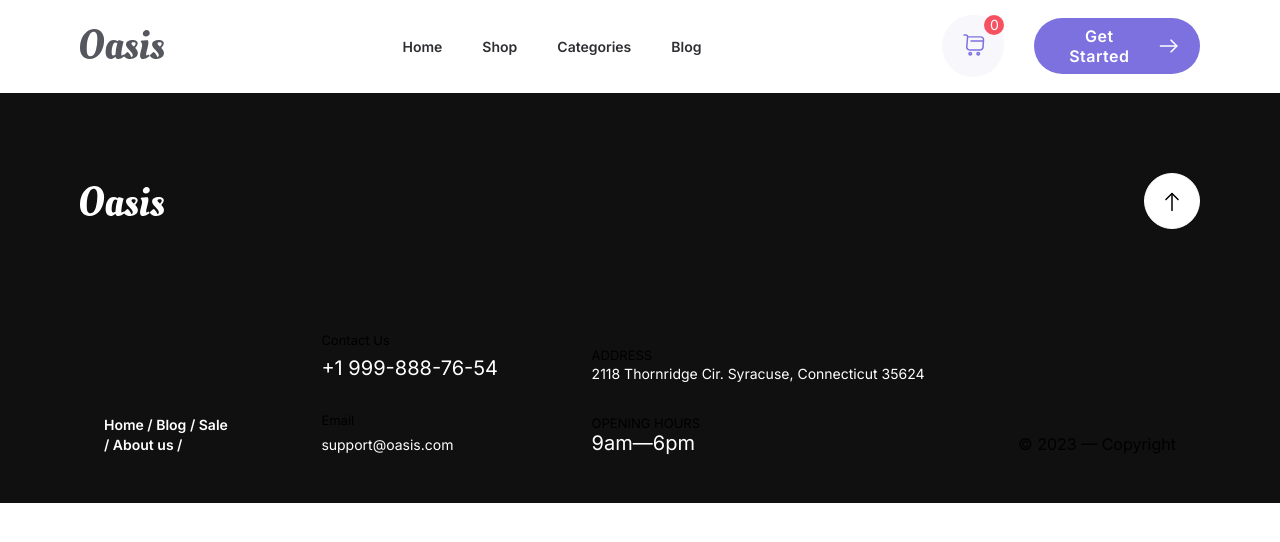
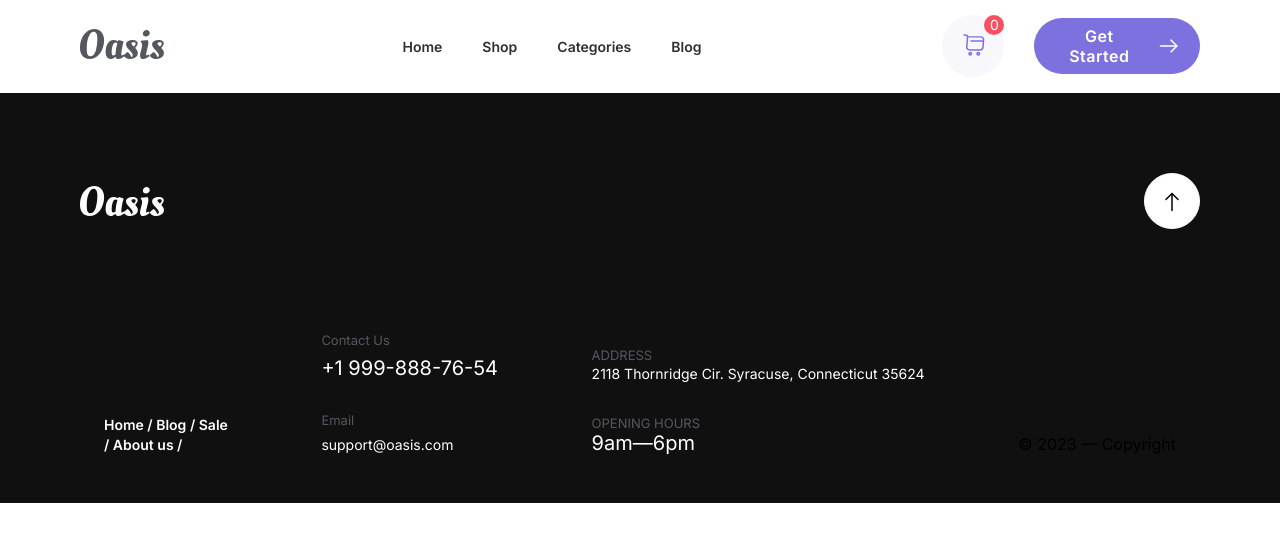
Before and after one commit to Harshit-Maurya838/oasis, a React (Vite) app in the folder client/: page / in a window 1280 px wide. Shown: the top 542 px of the page. Built offline with nearby package versions, Linux system fonts and the light colour scheme.

Commit message:
edit:footer sub heading colors

```diff
--- a/client/src/components/ui/footer.ui.component.jsx
+++ b/client/src/components/ui/footer.ui.component.jsx
@@ -20,21 +20,21 @@ function Footer() {
         </div>
         <div className="FotCard ContactUs">
           <div>
-            <p className='text-13-regular' >Contact Us</p>
+            <p className='text-13-regular subHeading' >Contact Us</p>
             <span className='text-20-regular' >+1 999-888-76-54</span>
           </div>
           <div>
-            <p className='text-13-regular' >Email</p>
+            <p className='text-13-regular subHeading' >Email</p>
             <span className='text-14-regular' >support@oasis.com</span>
           </div>
         </div>
         <div className="FotCard Add-Time">
           <div>
-            <p className='text-13-regular' >ADDRESS</p>
+            <p className='text-13-regular subHeading' >ADDRESS</p>
             <span className='text-14-regular' >2118 Thornridge Cir. Syracuse, Connecticut 35624</span>
           </div>
           <div>
-            <p className='text-13-regular' >OPENING HOURS</p>
+            <p className='text-13-regular subHeading' >OPENING HOURS</p>
             <span className='text-20-regular' >9am—6pm</span>
           </div>
         </div>
--- a/client/src/styles/footer/main.footer.styles.css
+++ b/client/src/styles/footer/main.footer.styles.css
@@ -111,3 +111,7 @@ footer {
 .Add-Time div span {
   color: var(--heading-secondary);
 }
+
+.subHeading{
+  color: var(--g700);
+}
```
